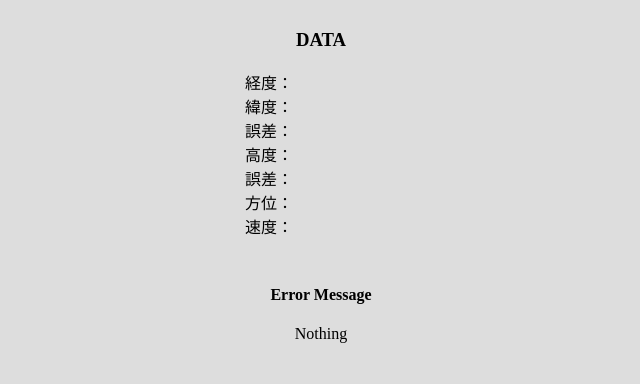
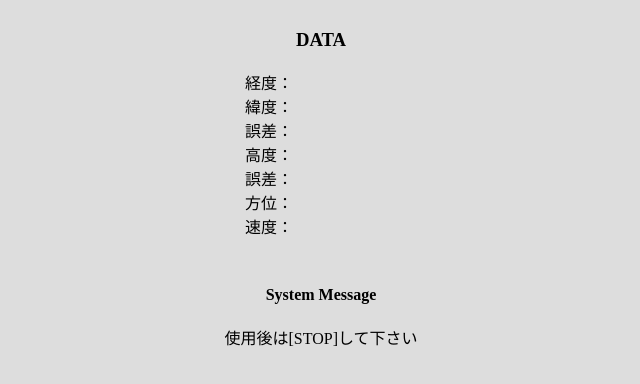
Before and after one commit to koichi-inoue/Geolocation, a plain HTML site: page index.html in a window 1280 px wide. Shown: the part 104-488 px from the top of the page, without its empty margins (319-959 px from the left). Drawn offline with Linux system fonts and the light colour scheme.

Commit message:
メッセージの追加

```diff
--- a/index.html
+++ b/index.html
@@ -28,8 +28,8 @@
 	    <li>速度：<span id="speed"></span></li>
 	  </ul>
 
-		<h4>Error Message</h4>
-		<p><span id="error_message">Nothing</span></p>
+		<h4>System Message</h4>
+		<p><span id="error_message">使用後は[STOP]して下さい</span></p>
 	</div>
 </body>
 
```
